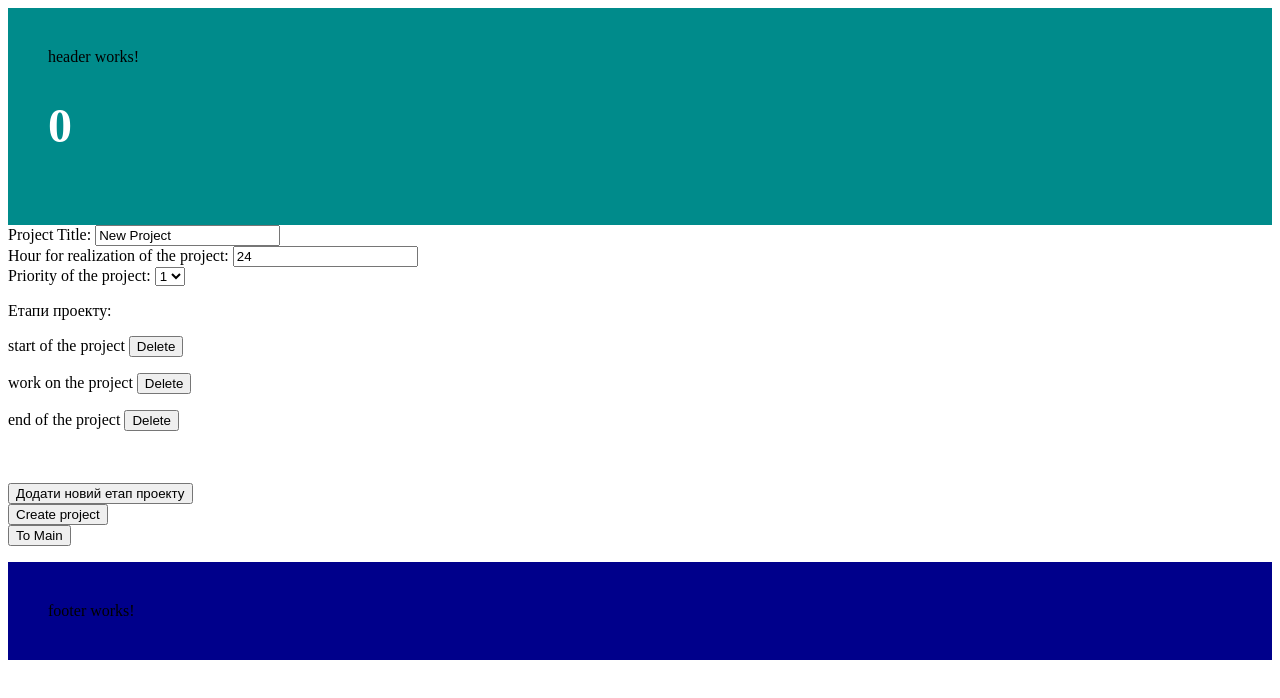
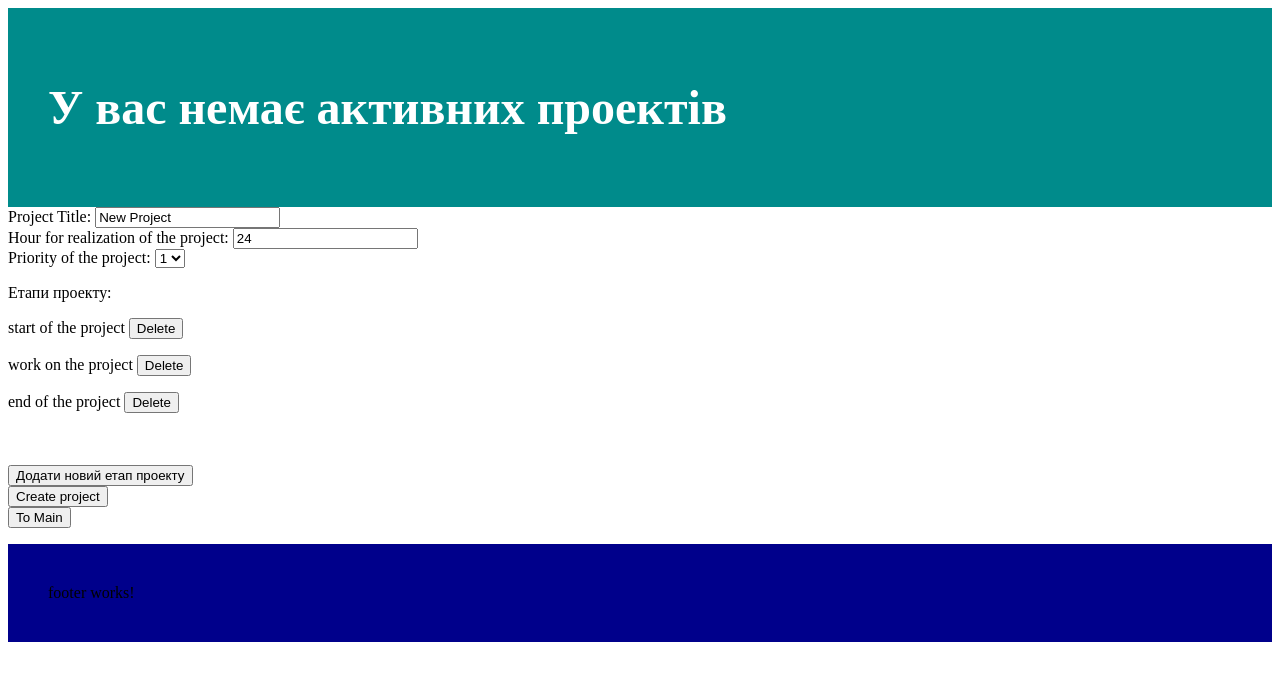
Before and after one commit to Derek777/ToDo-angular, an Angular app: page /add in a window 1280 px wide. Shown: the top 698 px of the page. Built offline with nearby package versions, Linux system fonts and the light colour scheme.

Commit message:
Fix headet template

```diff
--- a/src/app/add-form/add-form.component.ts
+++ b/src/app/add-form/add-form.component.ts
@@ -22,7 +22,7 @@ export class AddFormComponent implements OnInit {
     private _data: DataService ,
     private formBuilder: FormBuilder,
     private myValidator: MyValidators,
-    private cd: ChangeDetectorRef
+    // private cd: ChangeDetectorRef
   ) {
 
    }
@@ -82,7 +82,7 @@ export class AddFormComponent implements OnInit {
     this._data.createProject(this.newProjectForm.value, this.stages);
     // alert("ss");
     this.router.navigate(['/']);
-    this.cd.detectChanges();
+    // this.cd.detectChanges();
   }
 
 }
--- a/src/app/data.service.ts
+++ b/src/app/data.service.ts
@@ -1,8 +1,9 @@
-import { Injectable } from '@angular/core';
+import { Injectable, OnInit } from '@angular/core';
 import {LocalStorageService} from './local-storage.service';
 import { projection } from '@angular/core/src/render3/instructions';
-import { Observable, Observer } from 'rxjs';
+import { Observable, Observer, BehaviorSubject } from 'rxjs';
 import { Subject } from 'rxjs';
+import { distinctUntilChanged, map } from 'rxjs/operators';
 
 // export interface Project {
 //   title: string;
@@ -11,12 +12,24 @@ import { Subject } from 'rxjs';
 @Injectable({
   providedIn: 'root'
 })
-export class DataService {
+export class DataService implements OnInit {
 
   private callback;
+  private _paramSubject = new BehaviorSubject<any>({} as any);
+  public _params = this._paramSubject.asObservable();
 
-  constructor(private DB: LocalStorageService) { }
+
+  constructor(
+    private DB: LocalStorageService
+    ) { }
+
+  ngOnInit() {
+
+  }
   // private count: Number = 5;
+
+
+
 
   getCount() {
     // return this.DB.len.subscribe()
@@ -25,6 +38,8 @@ export class DataService {
 
   onChange (callback) {
     this.callback = callback;
+    console.log(this.callback );
+    console.log(callback );
   }
 
   exist(){
@@ -49,10 +64,9 @@ export class DataService {
     newProject.newStage = stages
     console.log(newProject);
     this.DB.set(newProject.projectTitle, newProject).then(function (event) {
-      debugger;
       this.callback(this.DB.lenght());
     }.bind(this));
-
+   this._paramSubject.next(this.getCount())
   }
   add(){}//
   delete(){}//
--- a/src/app/header/header.component.html
+++ b/src/app/header/header.component.html
@@ -1,4 +1,3 @@
 <div class="header">
-  header works!
-  <h1>{{count}}</h1>
+  <h1>{{count ? 'Активних проектів: ' + count : 'У вас немає активних проектів'}}</h1>
 </div>
--- a/src/app/header/header.component.ts
+++ b/src/app/header/header.component.ts
@@ -1,26 +1,36 @@
 import { Component, OnInit } from '@angular/core';
 import { DataService} from '../data.service';
+
 
 @Component({
   selector: 'app-header',
   templateUrl: './header.component.html',
   styleUrls: ['./header.component.css']
 })
+
 export class HeaderComponent implements OnInit {
   private count: Number;
-  private location;
 
-  constructor(private dataService: DataService) { }
+  // private xxx;
+
+  constructor(private dataService: DataService) {
+
+  }
 
   ngOnInit() {
+    // debugger;
+    // this.count = this.dataService.getCount() ? this.dataService.getCount() : 0;
     this.count = this.dataService.getCount();
-    // this.location = window.location.pathname;
-    // console.log(this.location);
+
 
     this.dataService.onChange((lenght) => {
-      // debugger;
       this.count = lenght;
     });
+    console.log(this.dataService);
+    // this.dataService._params.subscribe(data => {
+    //   this.xxx = data;
+    // })
+
   }
 
   getCount(){
--- a/src/app/local-storage.service.ts
+++ b/src/app/local-storage.service.ts
@@ -9,8 +9,8 @@ export class LocalStorageService {
   constructor() { }
 
   lenght():Number{
-    console.log('hello from LS');
-    return localStorage.length;
+    // console.log('hello from LS');
+     return localStorage.length;
   }
 
   set(key: string, data: any): Promise<any> {
```
